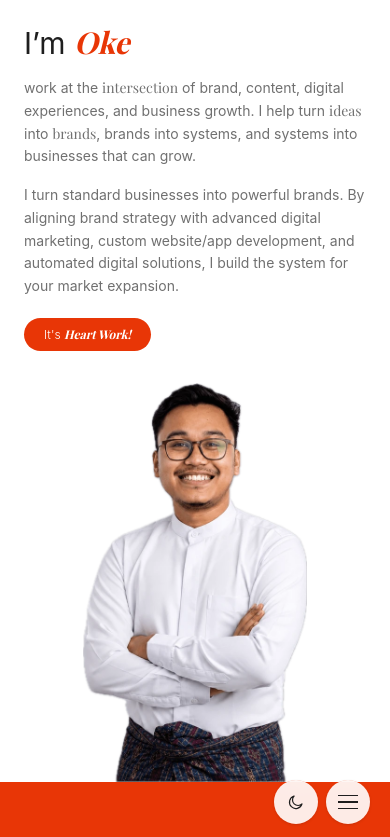
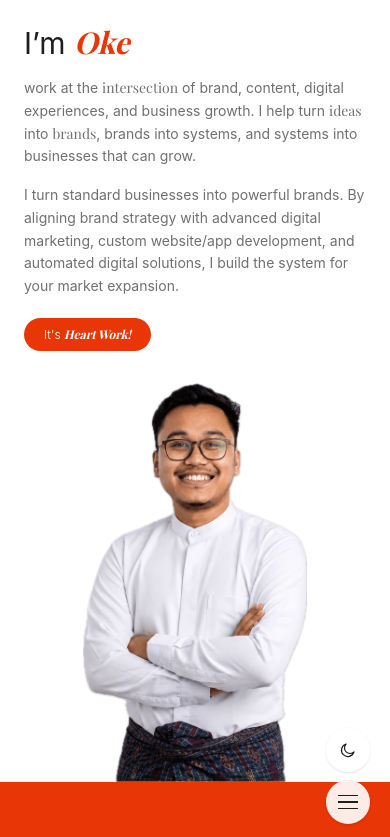
Before and after one commit to okesoekhant81/Oke-Portfolio-Website, a Next.js app: page / in a window 390 px wide. Shown: the top 837 px of the page. Built offline with nearby package versions, Linux system fonts and the light colour scheme; a web font is replaced by a local one.

Commit message:
Stack the theme toggle and hamburger menu vertically
Was side by side; now stacked (toggle above, hamburger anchored at
the corner) per feedback that it reads better.

```diff
--- a/components/NavMenu.jsx
+++ b/components/NavMenu.jsx
@@ -29,7 +29,7 @@ export default function NavMenu() {
 
   return (
     <>
-      <div className="fixed right-5 bottom-5 z-50 flex items-center gap-2 sm:right-8 sm:bottom-8">
+      <div className="fixed right-5 bottom-5 z-50 flex flex-col items-center gap-2 sm:right-8 sm:bottom-8">
         <ThemeToggle />
         <button
           type="button"
```
